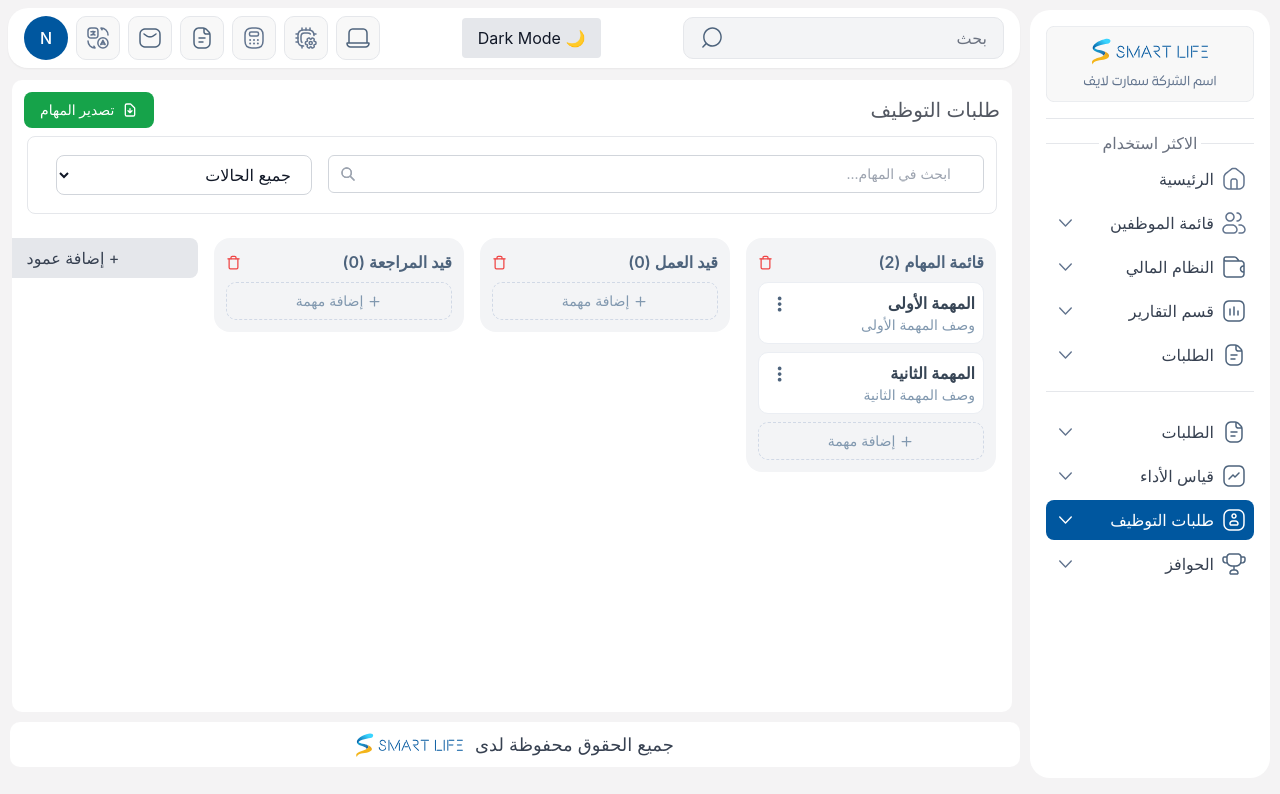
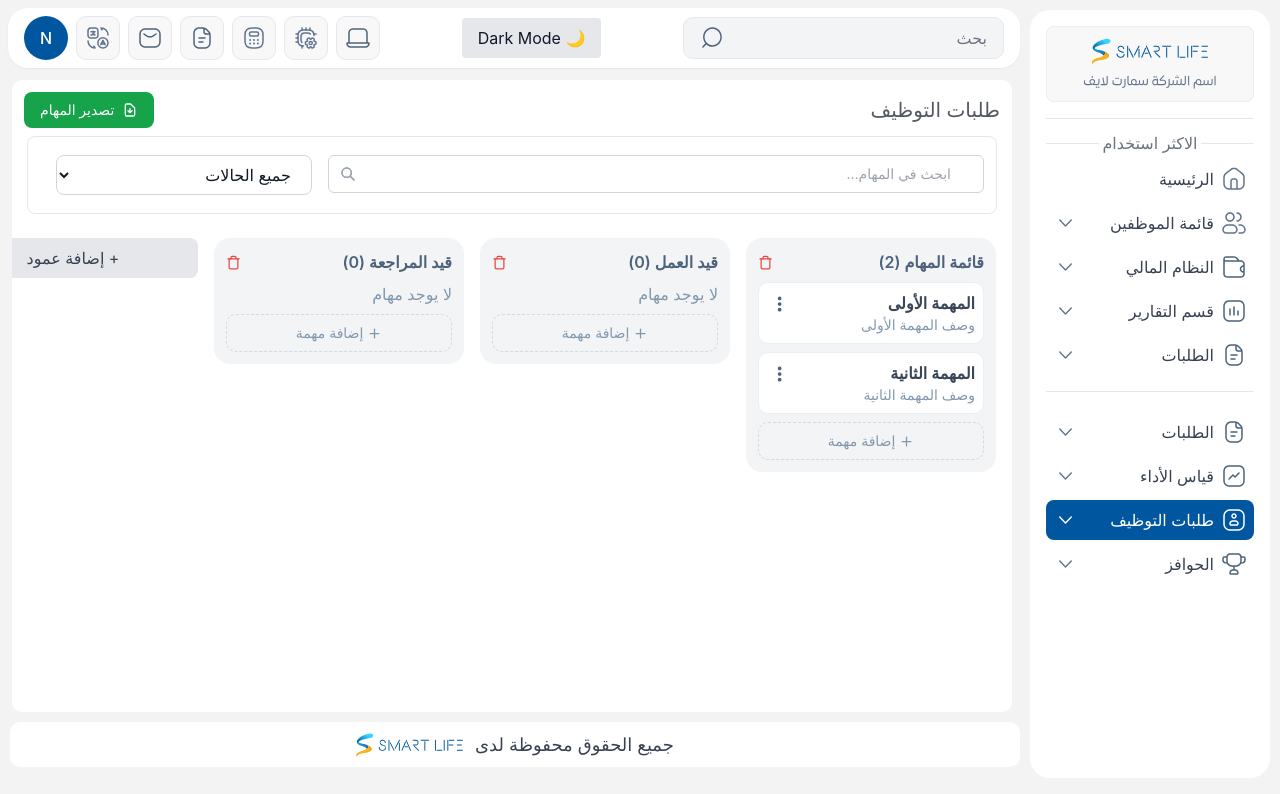
Before and after one commit to NourAli56/Kanban-Board, a React (Vite) app: page / in a window 1280 px wide. Shown: the top 794 px of the page. Built offline with nearby package versions, Linux system fonts and the light colour scheme.

Commit message:
add read me file

```diff
--- a/package.json
+++ b/package.json
@@ -1,5 +1,5 @@
 {
-  "name": "my-react-tailwind-app",
+  "name": "kanban-board",
   "version": "0.0.1",
   "scripts": {
     "dev": "vite",
@@ -10,9 +10,7 @@
     "@hello-pangea/dnd": "^18.0.1",
     "framer-motion": "^12.23.22",
     "lucide-react": "^0.542.0",
-    "next-themes": "^0.4.6",
     "react": "^18.2.0",
-    "react-beautiful-dnd": "^13.1.1",
     "react-dom": "^18.2.0",
     "uuid": "^13.0.0"
   },
--- a/src/App.jsx
+++ b/src/App.jsx
@@ -3,10 +3,9 @@ import Sidebar from "./components/Sidebar";
 import Navbar from "./components/Navbar";
 import Footer from "./components/Footer";
 import KanbanPage from "./pages/KanbanPage";
-import { ThemeProvider, useTheme } from "./context/ThemeContext";
+import { ThemeProvider } from "./context/ThemeContext";
 
 function AppContent() {
-  const { theme } = useTheme();
   const [sidebarOpen, setSidebarOpen] = useState(false);
 
   const toggleSidebar = () => setSidebarOpen((prev) => !prev);
--- a/src/components/kanban/Column.jsx
+++ b/src/components/kanban/Column.jsx
@@ -1,9 +1,9 @@
-import  { useState } from "react";
+import { useState } from "react";
 import { Draggable } from "@hello-pangea/dnd";
 import { useKanban } from "../../context/KanbanContext";
 import TaskCard from "./TaskCard";
 import AddTaskForm from "./AddTaskForm";
-import {  PlusIcon, Trash } from "lucide-react";
+import { PlusIcon, Trash } from "lucide-react";
 
 export default function Column({ column }) {
   const { deleteColumn, getTasksForColumn } = useKanban();
@@ -23,7 +23,8 @@ export default function Column({ column }) {
         </button>
       </div>
 
-      {columnTasks.map((task, index) => (
+      {columnTasks.length === 0 ? <p className="text-[#8198AF]" >لا يوجد مهام</p> :
+        columnTasks.map((task, index) => (
           <Draggable key={task.id} draggableId={task.id} index={index}>
             {(provided, snapshot) => (
               <div
```
Also changed, not shown: README.txt (added), 1 other file (tests, documents, lock files or other folders). Lines whose indentation alone changed are shown as unchanged.
